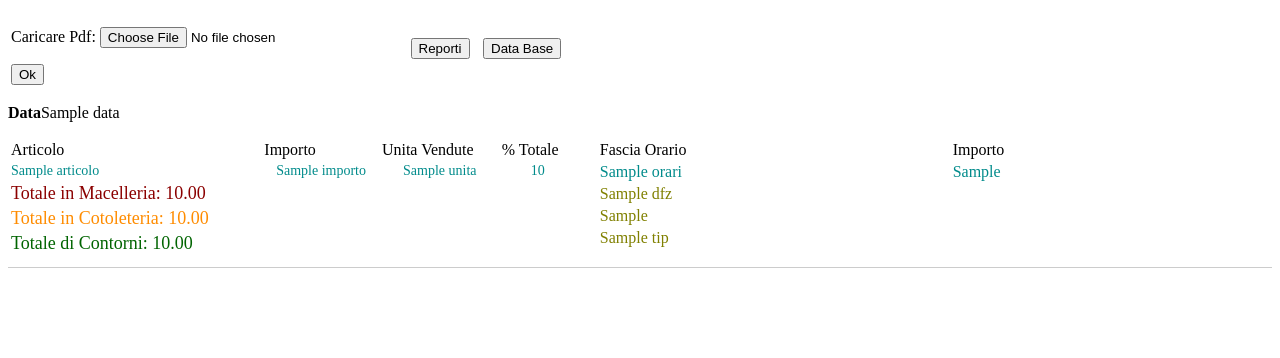
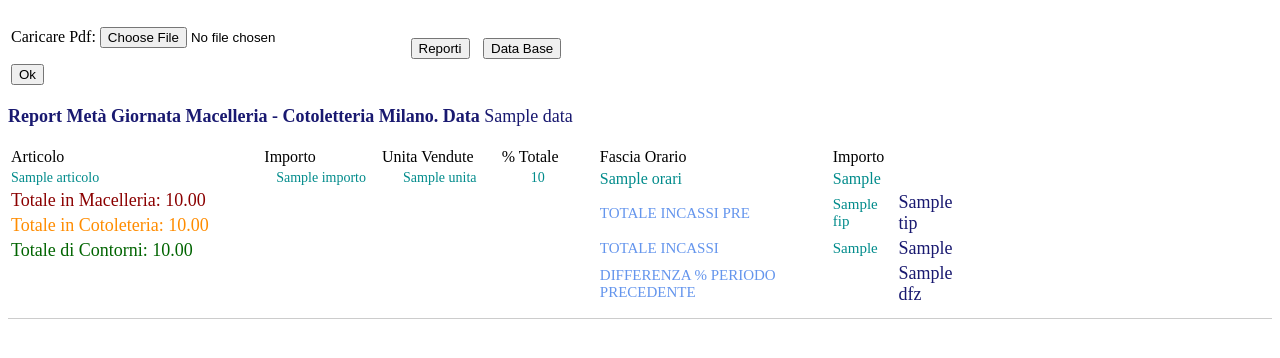
Before and after one commit to billi0723/milanoweb, a Django app: template bottegaMilano/templates/pdfTesto.html in a window 1280 px wide. Shown: the top 358 px of the page. Run offline with Django 5.2, Linux system fonts and the light colour scheme; tables that the repository leaves empty hold one stand-in row (values such as "Sample post"); the template is opened without the code that fills it: values that come from a table or form of the project are taken from there, most other values are stand-ins (such as "Sample title", 1, 10 or a date in 2020).

Commit message:
solucionado

```diff
--- a/bottegaMilano/templates/correos.html
+++ b/bottegaMilano/templates/correos.html
@@ -32,6 +32,7 @@
     </table>
             <div style="margin-bottom:20px;border-bottom:1px solid #ccc; padding-bottom:10px; display:flex; align-items:flex-start; flex-direction:row; gap:30px 20px">
                 <table style="width:45%">
+
                     <tr style="font-size:16px; font-family:'Californian FB'">
                         <td style="padding-right:20px">BOTTEGA</td>
                         <td style="padding-right:20px">TOTALE INCASSI</td>
--- a/bottegaMilano/templates/pdfTesto.html
+++ b/bottegaMilano/templates/pdfTesto.html
@@ -31,8 +31,11 @@
 
     </table>
     {%if testo%}
-
-            <p><strong>Data</strong>{{testo.0.data}}</p>
+        {%if giornaliero%}
+            <p style="font-size: 18px; font-family: 'Californian FB'; color:midnightblue"><strong>Report Giornaliero Macelleria - Cotoletteria Milano.    Data </strong>{{testo.0.data}}</p>
+        {%else%}
+            <p style="font-size: 18px; font-family: 'Californian FB'; color: midnightblue"><strong>Report Metà Giornata Macelleria - Cotoletteria Milano.    Data </strong>{{testo.0.data}}</p>
+        {%endif%}
         <div style="margin-bottom:20px;border-bottom:1px solid #ccc; padding-bottom:10px; display:flex; align-items:flex-start; flex-direction:row; gap:30px 20px">
             <table style="width:45%">
                 <tr style="font-size:16px; font-family:'Californian FB'">
@@ -53,7 +56,7 @@
                 <tr style="font-size:18px; color:darkorange; font-family:'Californian FB'"><td align="left">Totale in Cotoleteria: {{tc|floatformat:2}}</td></tr>
                 <tr style="font-size:18px; color:darkgreen; font-family:'Californian FB'"><td align="left">Totale di Contorni: {{c|floatformat:2}}</td></tr>
             </table>
-                <table style="width:45%">
+            <table style="width:30%">
                 <tr style="font-size:16px; font-family:'Californian FB'">
                     <td>Fascia Orario</td>
                     <td>Importo</td>
@@ -64,14 +67,20 @@
                     <td align="left">{{o.importeOra}}</td>
                 </tr>
                 {%endfor%}
-                    <tr style="font-size: 16px; color: olive; font-family: 'Californian FB'">
-                        <td align="left">{{dfz}}</td>
+                <tr>
+                    <td align="left" style="font-size: 15px; color: cornflowerblue; font-family: 'Californian FB'">TOTALE INCASSI PRE</td>
+                    <td align="left" style="font-size: 15px; color: darkcyan; font-family: 'Californian FB'">{{fip}}</td>
+                    <td align="left" style="font-size: 18px; color: midnightblue; font-family: 'Californian FB'">{{tip}}</td>
                 </tr>
-                    <tr style="font-size: 16px; color: olive; font-family: 'Californian FB' ">
-                        <td align="left">{{ti}}</td>
+                <tr>
+                    <td align="left" style="font-size: 15px; color: cornflowerblue; font-family: 'Californian FB'">TOTALE INCASSI  </td>
+                    <td align="left" style="font-size: 15px; color: darkcyan; font-family: 'Californian FB' ">{{fi}}</td>
+                    <td align="left" style="font-size: 18px; color: midnightblue; font-family: 'Californian FB'">{{ti}}</td>
                 </tr>
-                    <tr style="font-size: 16px; color: olive; font-family: 'Californian FB' ">
-                        <td align="left">{{tip}}</td>
+                <tr>
+                    <td align="left" style="font-size: 15px; color: cornflowerblue; font-family: 'Californian FB'">DIFFERENZA % PERIODO PRECEDENTE</td>
+                    <td align="left" style="font-size: 15px; color: cornflowerblue; font-family: 'Californian FB'"></td>
+                    <td align="left" style="font-size: 18px; color: midnightblue; font-family: 'Californian FB'">{{dfz}}</td>
                 </tr>
             </table>
         </div>
```
Also changed, not shown: bottegaMilano/views.py (+31 -6 lines). Lines whose indentation alone changed are shown as unchanged.
